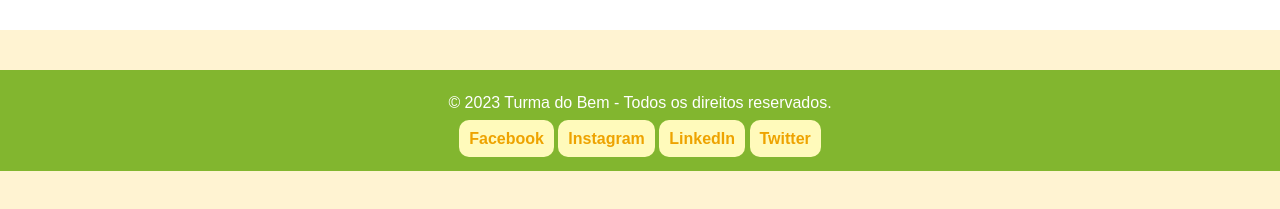
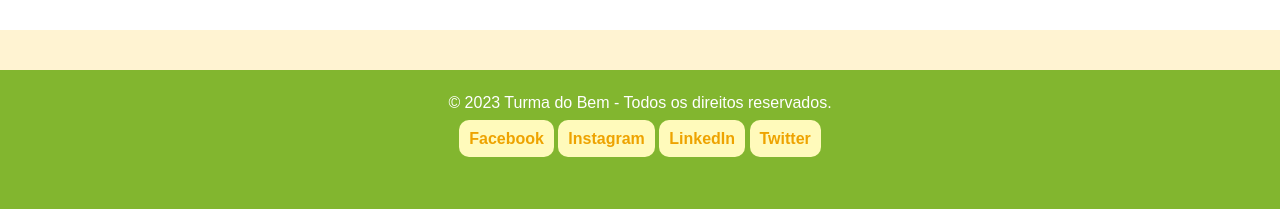
Before and after one commit to fernandaa-alt/TurmaDoBem-Site, a plain HTML site: page index.html in a window 1280 px wide. Shown: the part 1977-2186 px from the top of the page. Before the commit the page ends 2148 px from the top, so only its background shows below. Drawn offline with Linux system fonts and the light colour scheme.

Commit message:
Ajustes finais na index

```diff
--- a/assets/css/style.css
+++ b/assets/css/style.css
@@ -201,7 +201,8 @@ nav .menu li a:hover {
 footer {
   background: #82b62f;
   color: white;
-  padding: 20px;
+  padding-top: 20px;
+  padding-bottom: 70px;
   text-align: center;
   margin-top: 40px;
 }
```
Also changed, not shown: assets/images/mapa.png (added).
